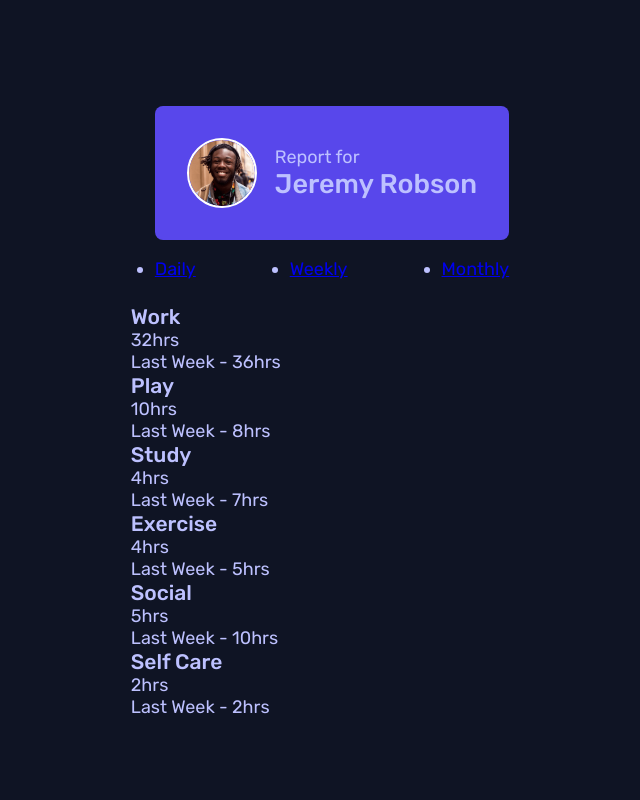
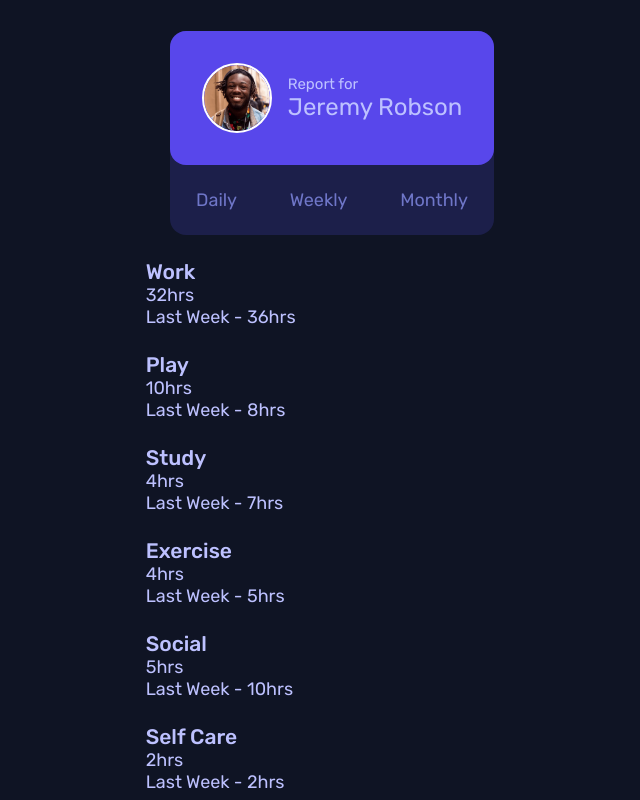
Before and after one commit to Polaris-algedi/time-tracking-dashboard, a website built with Vite: page index.html in a window 1280 px wide. Shown: the whole page, without its empty margins (308-948 px from the left). Built offline with nearby package versions, Linux system fonts and the light colour scheme.

Commit message:
Refines layout spacing and enhances UI styling
Updates spacing variables, border radii, and font sizes for improved visual consistency. Adds styles for user info and navigation, adjusts component alignment, and enhances accessibility and appearance of navigation elements.

```diff
--- a/src/style.css
+++ b/src/style.css
@@ -29,11 +29,13 @@
   --font-weight-medium: 500;
 
   /* Font sizes */
+  --font-size-sm: 0.9375rem; /* 15px */
   --font-size-base: 1.125rem; /* 18px */
+  --font-size-lg: 1.5rem; /* 24px */
 
   /* Spacing */
   --spacing-0: 0.625rem; /* 10px */
-  --spacing-1: 1.125rem; /* 18px */
+  --spacing-1: 1rem; /* 16px */
   --spacing-2: 1.25rem; /* 20px */
   --spacing-3: 1.5rem; /* 24px */
   --spacing-4: 2rem; /* 32px */
@@ -47,7 +49,7 @@
   --profile-picture-height-mobile: 4.375rem; /* 70px */
 
   /* Borders */
-  --border-radius: 0.5rem; /* 8px */
+  --border-radius: 1rem; /* 16px */
   --border-radius-large: 2rem; /* 32px */
 
   /* Shadow */
@@ -85,12 +87,14 @@ h1 {
 
 header {
   margin: var(--spacing-3);
+  background-color: var(--navy-900);
+  border-radius: var(--border-radius);
 }
 
 .user {
   display: flex;
   align-items: center;
-  /* gap: var(--spacing-1); */
+  gap: var(--spacing-1);
   background-color: var(--purple-600);
   padding: var(--spacing-4);
   border-radius: var(--border-radius);
@@ -101,11 +105,38 @@ header {
   height: var(--profile-picture-height-mobile);
   border: 2px solid white;
   border-radius: 50%;
-  margin-right: var(--spacing-1);
+}
+
+.user-info p {
+  font-size: var(--font-size-sm);
+  color: var(--navy-200);
+}
+
+.user-info h2 {
+  font-size: var(--font-size-lg);
+  font-weight: var(--font-weight-normal);
+  color: var(--navy-200);
+}
+
+.timeframe-nav {
+  padding-block-start: var(--spacing-3);
+  padding-block-end: var(--spacing-3);
 }
 
 .timeframe-list {
   display: flex;
-  justify-content: space-between;
-  margin-top: var(--spacing-1);
+  justify-content: space-around;
 }
+
+li {
+  list-style: none;
+}
+
+a {
+  text-decoration: none;
+  color: var(--purple-500);
+}
+
+.activity-card {
+  margin-block-start: var(--spacing-3);
+}
```
